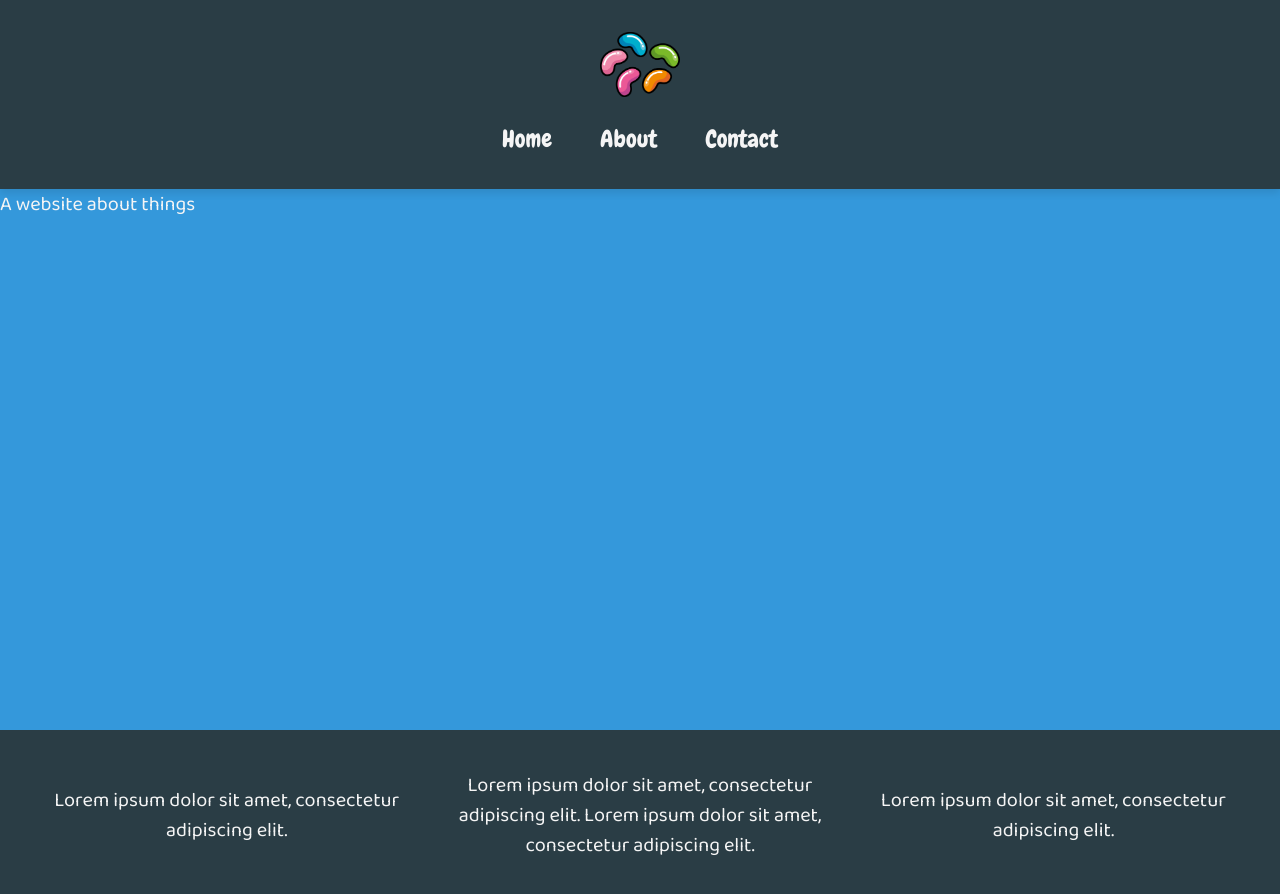
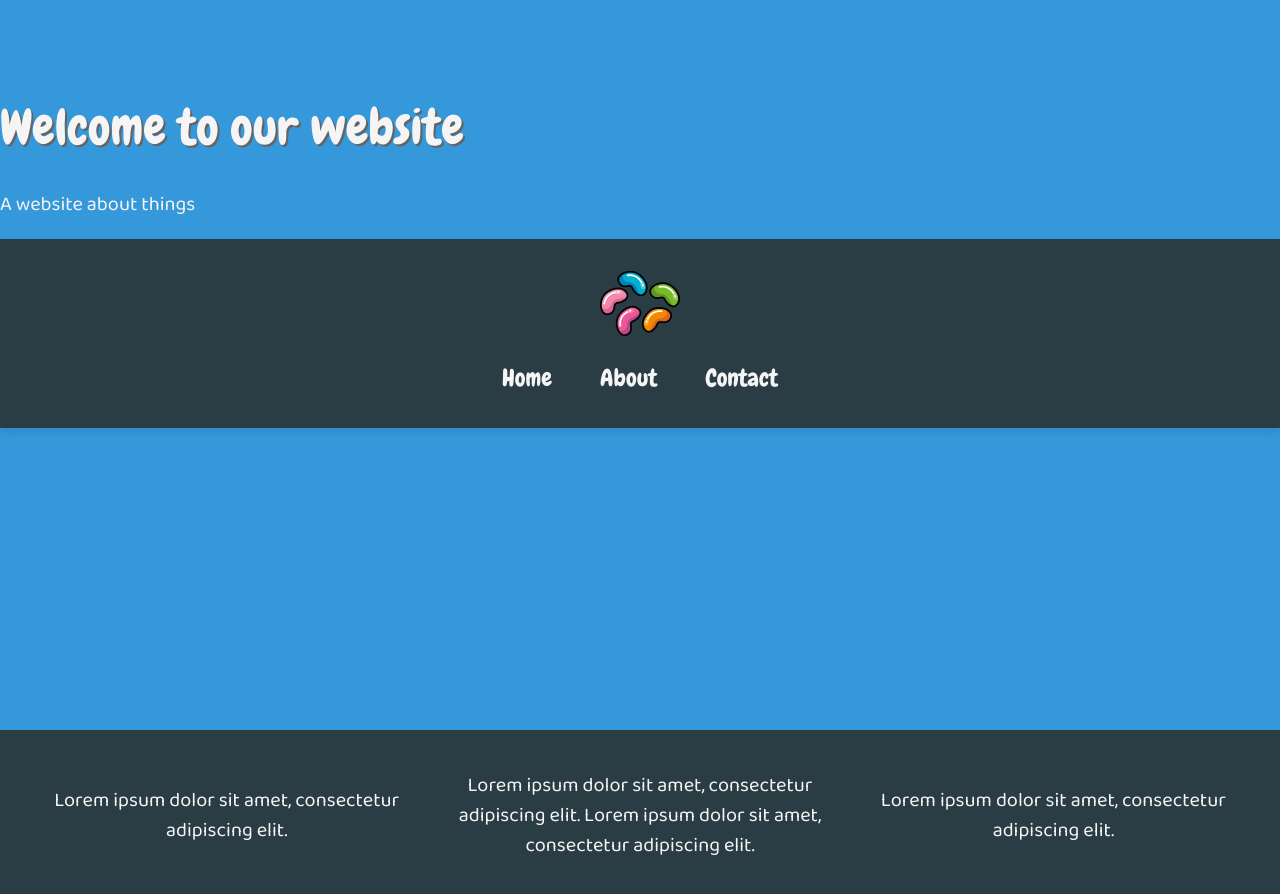
Before and after one commit to Milla-8/group-project-v3, a React (Vite) app: page / in a window 1280 px wide. Shown: the top 894 px of the page. Built offline with nearby package versions, Linux system fonts and the light colour scheme.

Commit message:
Header fix
Header fix

```diff
--- a/src/pages/navbar/Navbar.scss
+++ b/src/pages/navbar/Navbar.scss
@@ -88,7 +88,7 @@
 // }
 .navbar {
   width: 100%; /* Full width */
-  position: fixed; /* Fixed at the top */
+  //position: fixed; /* Fixed at the top */
   top: 0;
   left: 0;
   background-color: $BeanNavy-color; /* Dark navy background */
```
